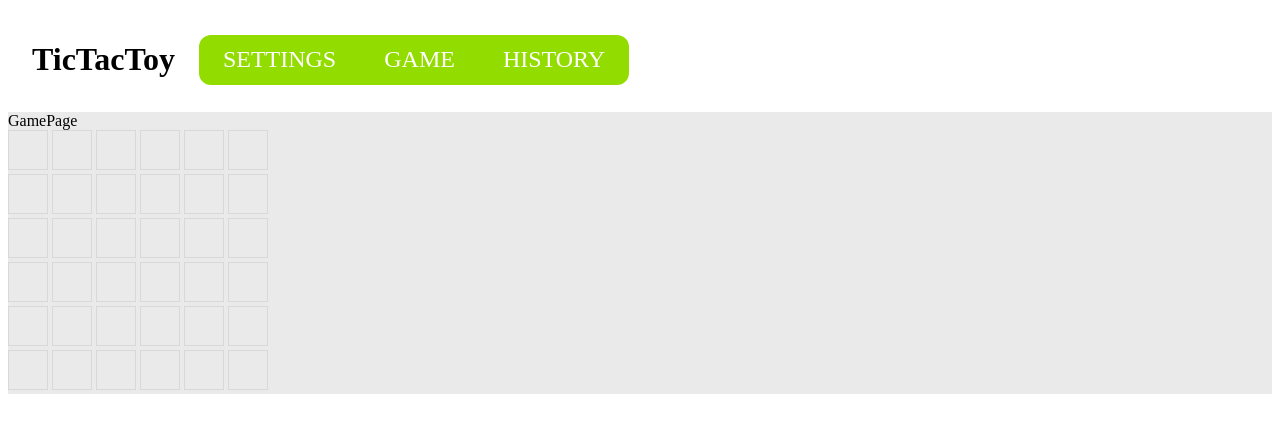
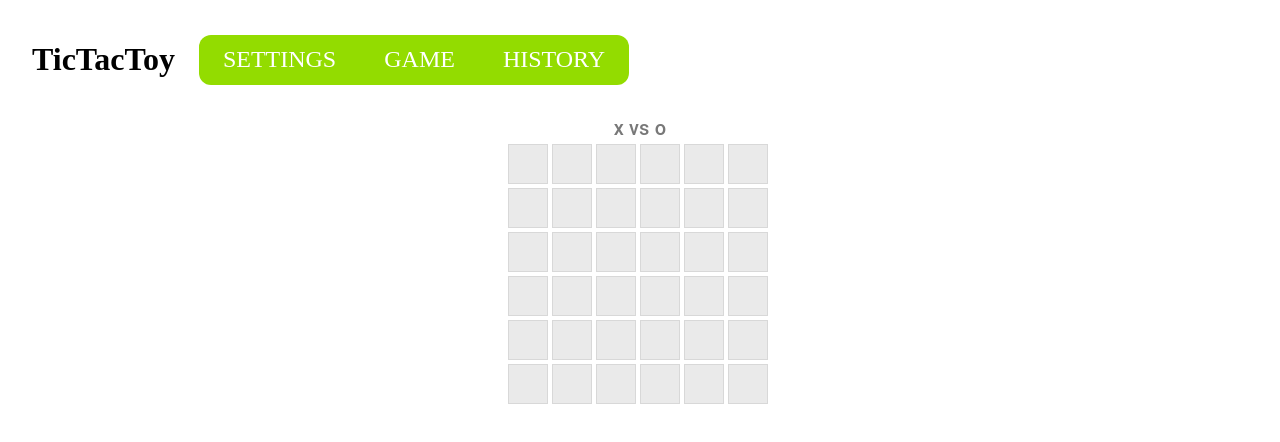
Before and after one commit to Nastasik/TicTacToeGame, a React app: page /game in a window 1280 px wide. Shown: the top 442 px of the page. Built offline with nearby package versions, Linux system fonts and the light colour scheme.

Commit message:
small fixes

```diff
--- a/src/features/TicTacToy/ui/TicTacToy.module.scss
+++ b/src/features/TicTacToy/ui/TicTacToy.module.scss
@@ -1,7 +1,20 @@
 .TicTacToy {
-  position: relative;
+  display: flex;
+  flex-direction: column;
+  justify-content: center;
+  width: 100%;
 }
 
-.row {
+.title, .winner {
   display: flex;
+  justify-content: center;
+  margin: 0 auto;
 }
+
+.title {
+  color: rgb(120, 120, 120);
+}
+
+.winner {
+  color: rgb(72, 72, 72);
+}
--- a/src/features/TicTacToy/ui/TicTacToy.tsx
+++ b/src/features/TicTacToy/ui/TicTacToy.tsx
@@ -1,9 +1,8 @@
-import { memo, useCallback, useState } from 'react';
+import { memo, useCallback, useEffect, useState } from 'react';
 import { Board, SquareClickProps } from '@shared/ui';
 import { getIsWin } from '../lib/getIsWin';
 import * as cls from './TicTacToy.module.scss';
-
-// import { Board } from '@shared/ui/Board/Board';
+import { Typography } from '@mui/material';
 
 export const arr: any =
 [[null, null, null, null, null, null],
@@ -22,6 +21,14 @@ export const TicTacToy = memo(() => {
   const [player, setPlayer] = useState('x')
   const [winner, setWinner] = useState('')
   const [coords, setCoords] = useState({})
+  const [players, setPlayers] = useState({ player1: 'x', player2: 'o' })
+
+  useEffect(() => {
+    const newPlayers = localStorage.getItem('players')
+    if(newPlayers) {
+      setPlayers(JSON.parse(newPlayers))
+    }
+  }, [])
 
   const handlerClick = useCallback(({ i1, i2, target }: SquareClickProps) => {
     BOARD_ARR[i1][i2]=player
@@ -30,16 +37,17 @@ export const TicTacToy = memo(() => {
     setIsWin(isWin)
 
     if(isWin) {
-      setWinner(player)
+      setWinner(player=== 'x' ? players.player1 : players.player2)
       setCoords(coords)
     }
     setPlayer((player === 'x') ? 'o' : 'x')
   }, [player])
 
-    return (
-      <div className={cls.TicTacToy}>
-        <Board boardArr={BOARD_ARR} onClick={handlerClick} coords={coords}/>
-        <div>{isWin ? `Player ${winner} wins` : ''}</div>
-      </div>
-    );
+  return (
+    <div className={cls.TicTacToy}>
+      <Typography variant='h6' className={cls.title}>{`${players.player1} vs ${players.player2}`}</Typography>
+      <Board boardArr={BOARD_ARR} onClick={handlerClick} coords={coords}/>
+      <Typography variant='h6' className={cls.winner}>{isWin ? `Player ${winner} wins` : ''}</Typography>
+    </div>
+  );
 })
--- a/src/pages/GamePage/GamePage.module.scss
+++ b/src/pages/GamePage/GamePage.module.scss
@@ -1,3 +1,3 @@
 .GamePage {
-  background: rgb(234, 234, 234);
+  position: relative;
 }
--- a/src/pages/GamePage/GamePage.tsx
+++ b/src/pages/GamePage/GamePage.tsx
@@ -5,7 +5,6 @@ import { TicTacToy } from "@features/TicTacToy/ui/TicTacToy";
 export const GamePage = memo(({}) => {
   return (
     <div className={cls.GamePage}>
-      GamePage
       <TicTacToy />
     </div>
   )
--- a/src/shared/ui/Board/Board.module.scss
+++ b/src/shared/ui/Board/Board.module.scss
@@ -1,5 +1,5 @@
 .Board {
-  position: relative;
+  margin: 0 auto;
 }
 
 .row {
```
